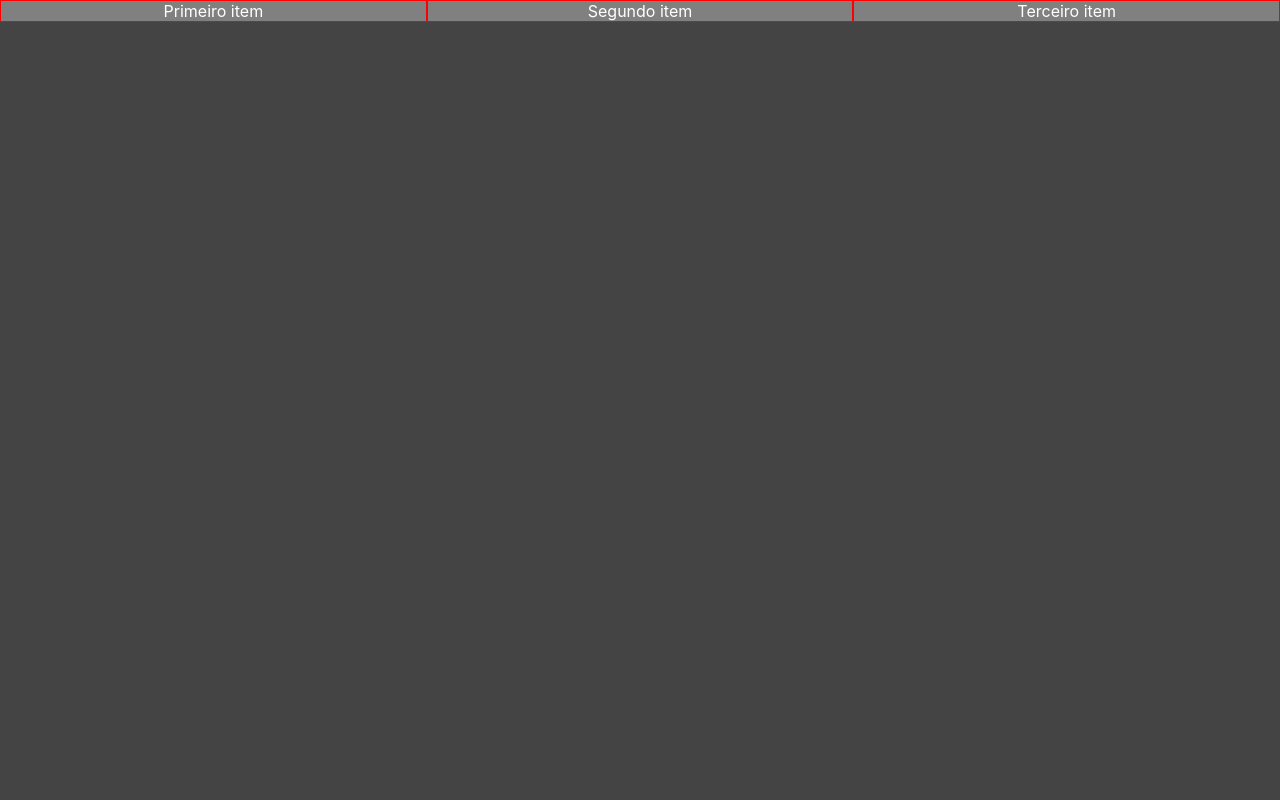
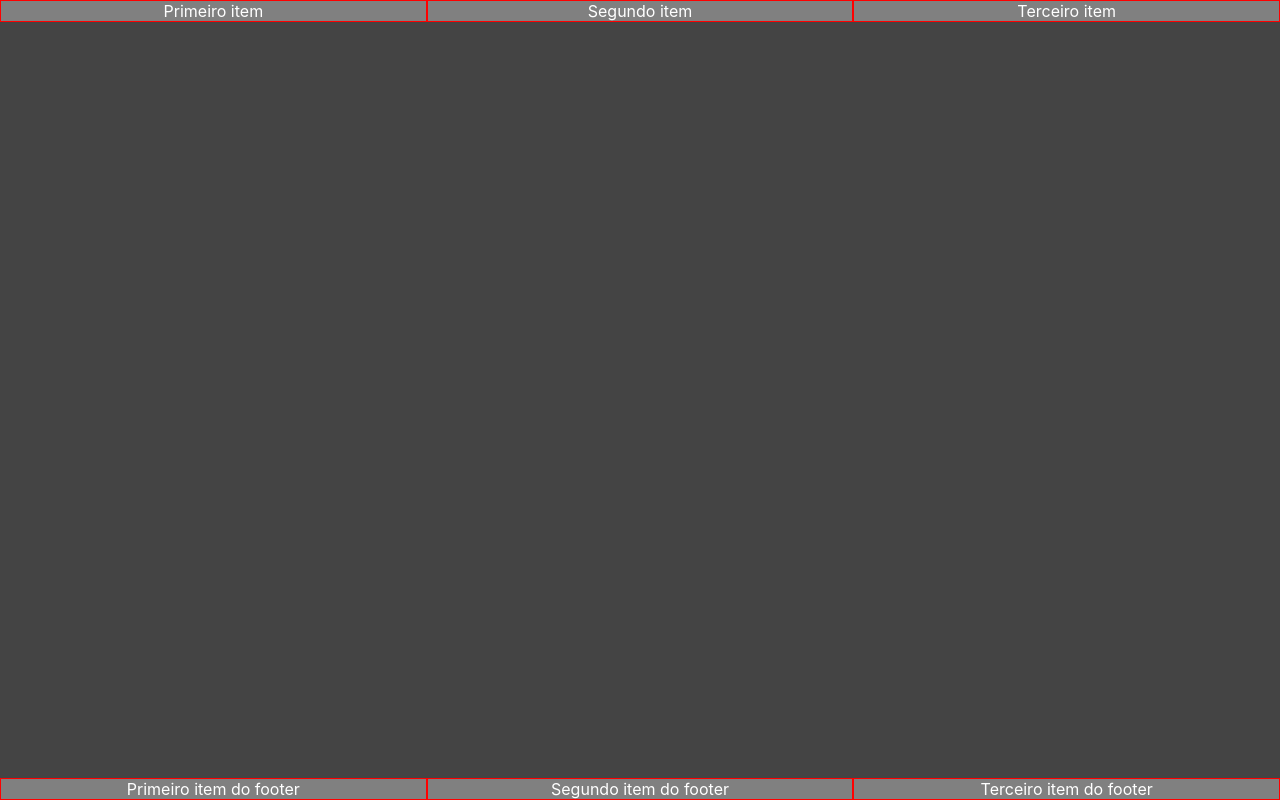
Before and after one commit to vini0191/videoblog, a React (Create React App) app: page / in a window 1280 px wide. Built offline with nearby package versions, Linux system fonts and the light colour scheme.

Commit message:
Add footer

```diff
--- a/src/App.js
+++ b/src/App.js
@@ -1,8 +1,12 @@
 import React from "react";
 import Navbar from "./components/Navbar/Navbar.component";
+import Footer from "./components/Footer/Footer.component";
 
-function App() {
-  return <Navbar />;
-}
+export const App = () => (
+  <>
+    <Navbar />
+    <Footer />
+  </>
+);
 
 export default App;
--- /dev/null
+++ b/src/components/Footer/Footer.component.jsx
@@ -0,0 +1,12 @@
+import React from "react";
+import { FootContainer, FootButton } from "./Footer.style";
+
+const Footer = () => (
+  <FootContainer>
+    <FootButton>Primeiro item do footer</FootButton>
+    <FootButton>Segundo item do footer</FootButton>
+    <FootButton>Terceiro item do footer</FootButton>
+  </FootContainer>
+);
+
+export default Footer;
--- /dev/null
+++ b/src/components/Footer/Footer.style.js
@@ -0,0 +1,17 @@
+import styled from "styled-components";
+
+export const FootContainer = styled.div`
+  display: flex;
+  justify-content: center;
+  /* Check about the position combined with the other props below */
+  position: absolute;
+  bottom: 0;
+  width: 100%;
+`;
+
+export const FootButton = styled.div`
+  text-align: center;
+  background: gray;
+  width: 33.33%;
+  border: 1px solid red;
+`;
```
